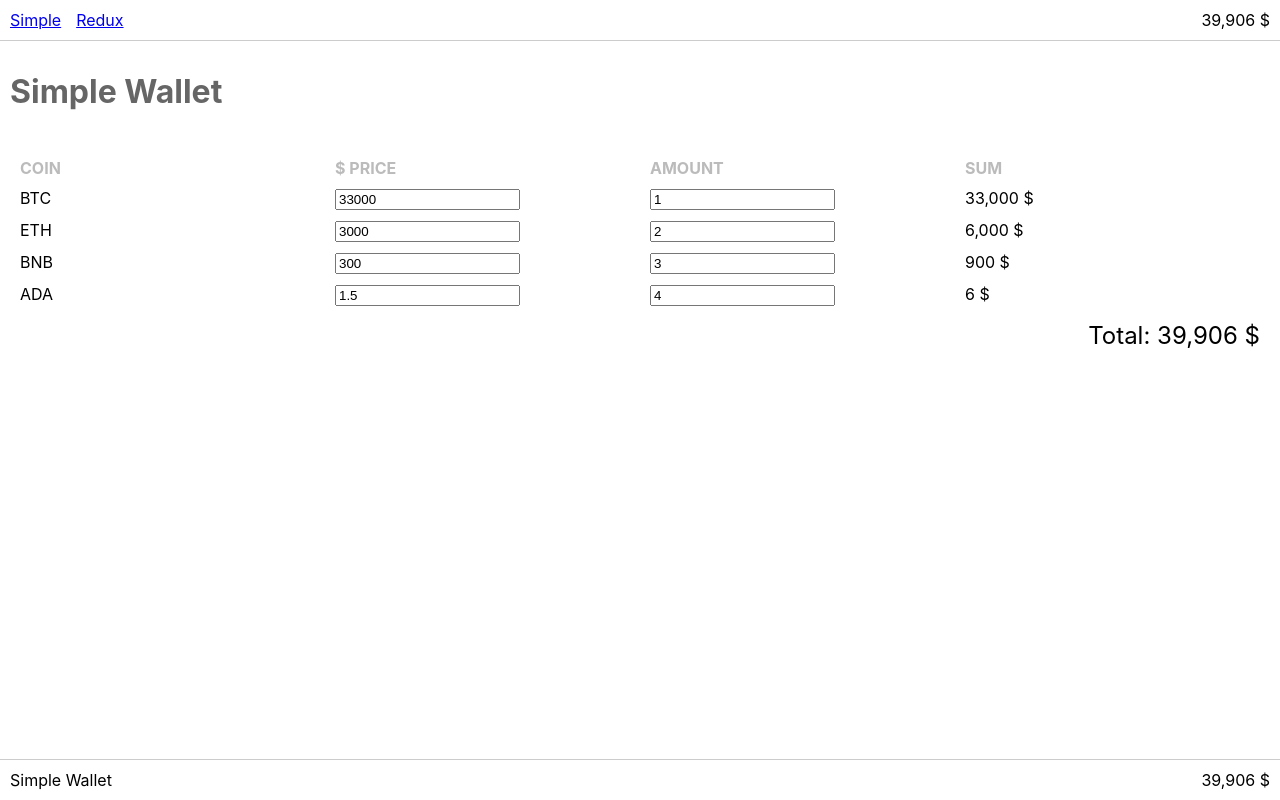
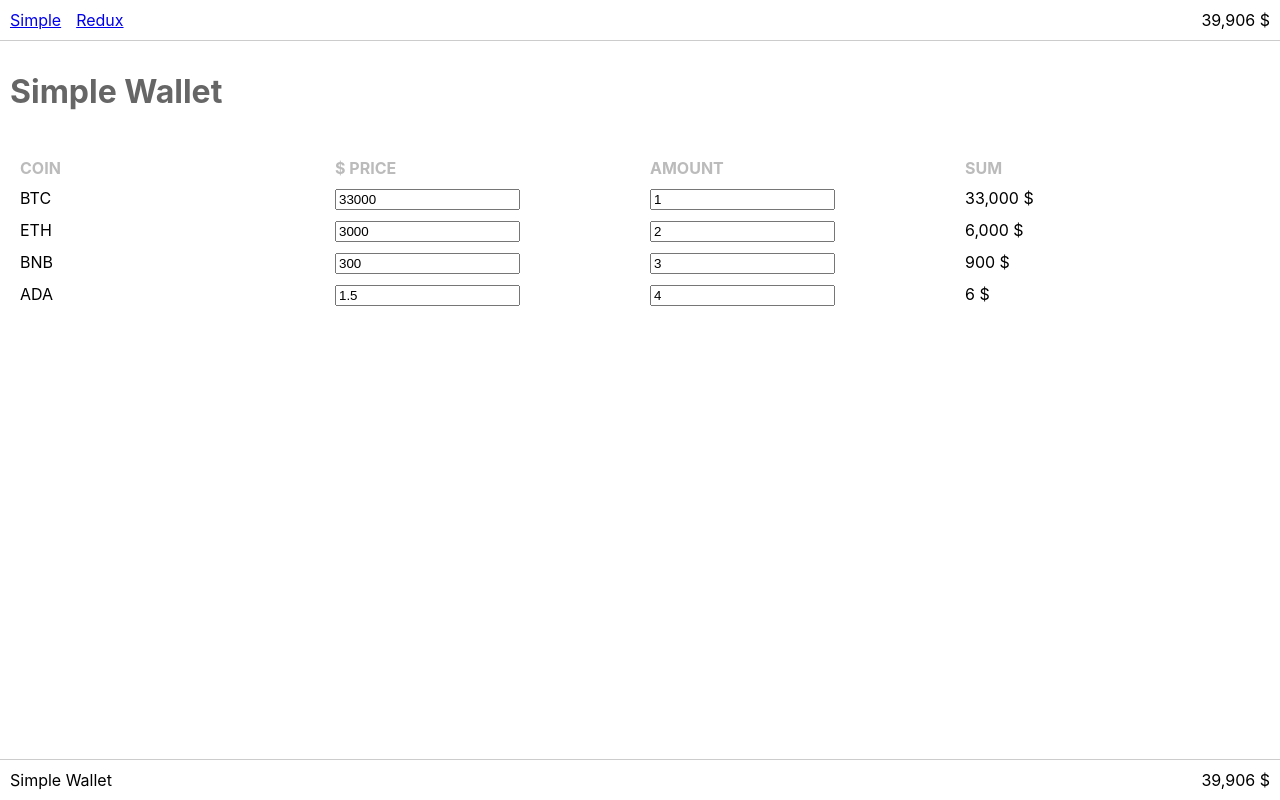
Before and after one commit to vpoberezh/redux-example, a React (Create React App) app: page / in a window 1280 px wide. Built offline with nearby package versions, Linux system fonts and the light colour scheme.

Commit message:
simple page

```diff
--- a/src/app/index.tsx
+++ b/src/app/index.tsx
@@ -2,14 +2,14 @@ import React from 'react';
 
 import { HashRouter, Routes, Route } from 'react-router-dom';
 
-import { CustomPage } from '../pages';
+import { SimplePage } from '../pages/simple';
 
 export const App: React.FC = () => {
     return (
         <HashRouter>
             <Routes>
-                <Route path="/" element={<CustomPage />}></Route>
-                <Route path="/redux" element={<CustomPage />}></Route>
+                <Route path="/" element={<SimplePage />}></Route>
+                <Route path="/redux" element={<SimplePage />}></Route>
             </Routes>
         </HashRouter>
     );
--- a/src/components/layout/index.tsx
+++ b/src/components/simple-layout/index.tsx
@@ -9,12 +9,12 @@ interface Props {
     total?: number;
 }
 
-export const Layout: React.FC<Props> = ({ children, title, total }) => {
+export const SimpleLayout: React.FC<Props> = ({ children, title, total }) => {
     return (
         <div className={classNames(s.root)}>
             <div className={s.header}>
                 <div className={s.menu}>
-                    <a className={s.link} href="/">
+                    <a className={s.link} href="/#/">
                         Simple
                     </a>
                     <a className={s.link} href="/#/redux">
--- a/src/pages/index.tsx
+++ b/src/pages/simple/coin-container/index.tsx
@@ -1,12 +1,13 @@
-import React, { useCallback, useMemo, useState } from 'react';
-import numeral from 'numeral';
+import React, { useCallback, useEffect, useMemo, useState } from 'react';
+import s from './index.module.scss';
+import { CoinRow } from '../coin-row';
+import { CoinList } from '../../../consts';
 
-import s from './index.module.scss';
-import { CoinRow } from './coin-row';
-import { CoinList } from '../consts';
-import { Layout } from '../components/layout';
+interface Props {
+    onTotalChange: (total: number) => void;
+}
 
-export const CustomPage: React.FC = () => {
+export const CoinContainer: React.FC<Props> = ({ onTotalChange }) => {
     const [allSum, setAllSum] = useState<{ [key: string]: number }>({});
 
     const handleChange = useCallback(
@@ -22,8 +23,12 @@ export const CustomPage: React.FC = () => {
         return keys.map((key) => allSum[key]).reduce((a, b) => a + b, 0);
     }, [allSum]);
 
+    useEffect(() => {
+        onTotalChange(total);
+    }, [total]);
+
     return (
-        <Layout title="Simple Wallet" total={total}>
+        <div>
             <div className={s.header}>
                 <div>Coin</div>
                 <div>$ Price</div>
@@ -35,7 +40,6 @@ export const CustomPage: React.FC = () => {
                     <CoinRow key={i} code={code} defaultPrice={price} defaultAmount={amount} onChange={handleChange} />
                 ))}
             </div>
-            <div className={s.footer}>{`Total: ${numeral(total).format('0,0[.]00 $')}`}</div>
-        </Layout>
+        </div>
     );
 };
--- /dev/null
+++ b/src/pages/simple/index.tsx
@@ -0,0 +1,17 @@
+import React, { useCallback, useState } from 'react';
+import { SimpleLayout } from '../../components/simple-layout';
+import { CoinContainer } from './coin-container';
+
+export const SimplePage: React.FC = () => {
+    const [total, setTotal] = useState(0);
+
+    const handleTotalChange = useCallback((newTotal: number) => {
+        setTotal(newTotal);
+    }, []);
+
+    return (
+        <SimpleLayout title="Simple Wallet" total={total}>
+            <CoinContainer onTotalChange={handleTotalChange} />
+        </SimpleLayout>
+    );
+};
```
Also changed, not shown: src/components/simple-layout/index.module.scss (renamed from src/components/layout/index.module.scss), src/pages/simple/coin-container/index.module.scss (renamed from src/pages/index.module.scss), src/pages/simple/coin-row/index.module.scss (renamed from src/pages/coin-row/index.module.scss), src/pages/simple/coin-row/index.tsx (renamed from src/pages/coin-row/index.tsx).
